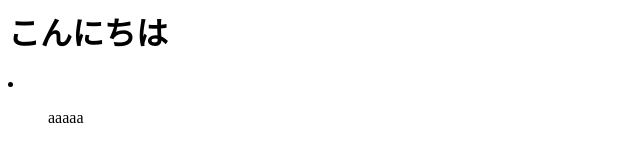
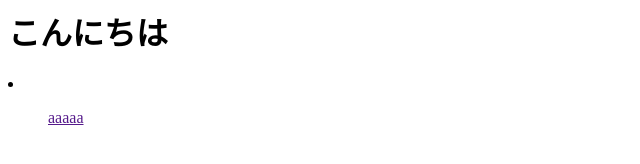
Before and after one commit to DeguchiTomoki/git_test, a plain HTML site: page index.html in a window 1280 px wide. Shown: the full height of the page, 0-640 px from the left. Drawn offline with Linux system fonts and the light colour scheme.

Commit message:
aタグの追加

```diff
--- a/index.html
+++ b/index.html
@@ -3,7 +3,7 @@
 
     <nav class="header-nav">
         <li class="header-nav_list">
-            <ul class="header-nav_item">aaaaa</ul>
+            <ul class="header-nav_item"><a href="" class="nav_link">aaaaa</a></ul>
         </li>
     </nav>
 </footer>
```
